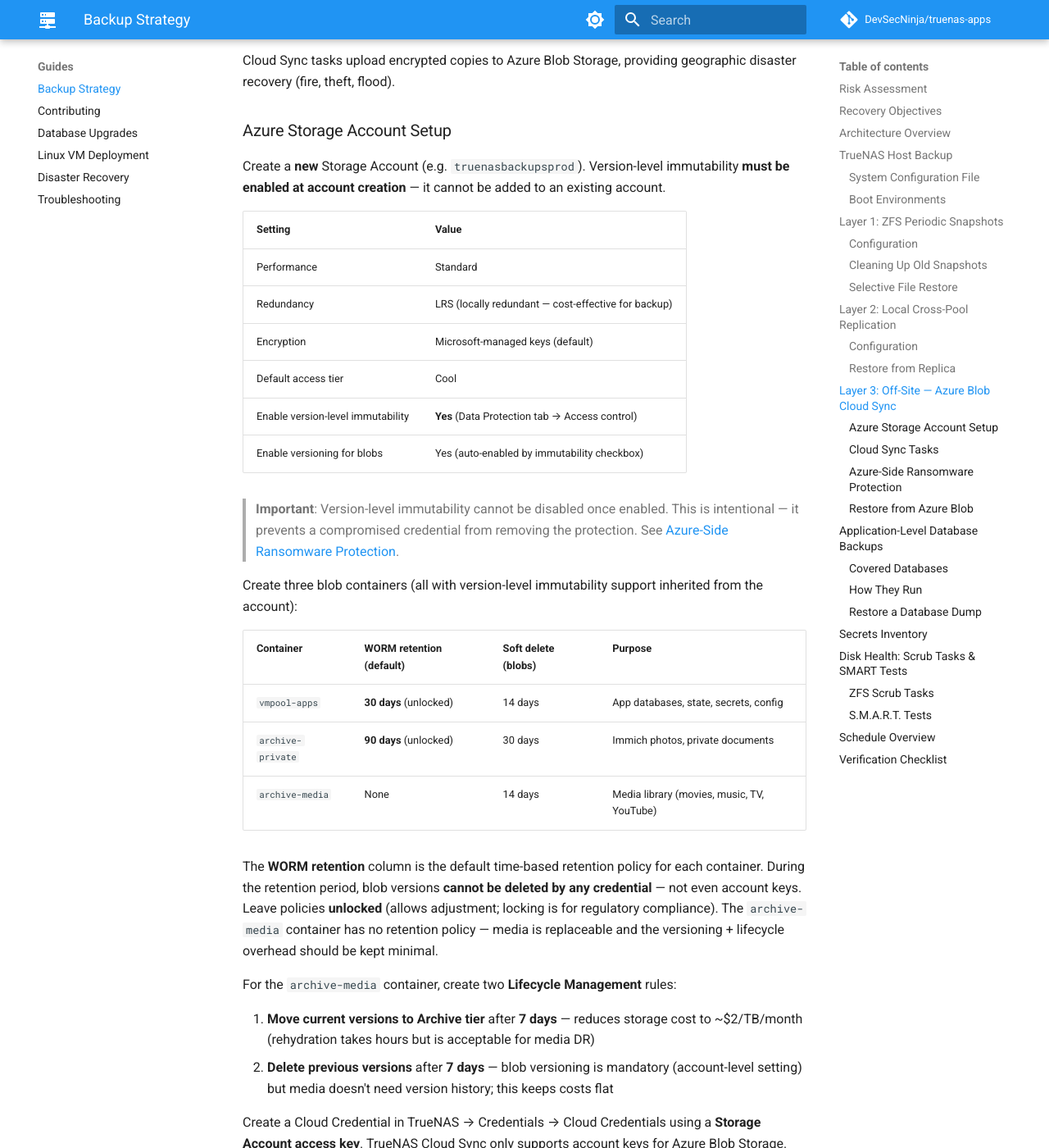
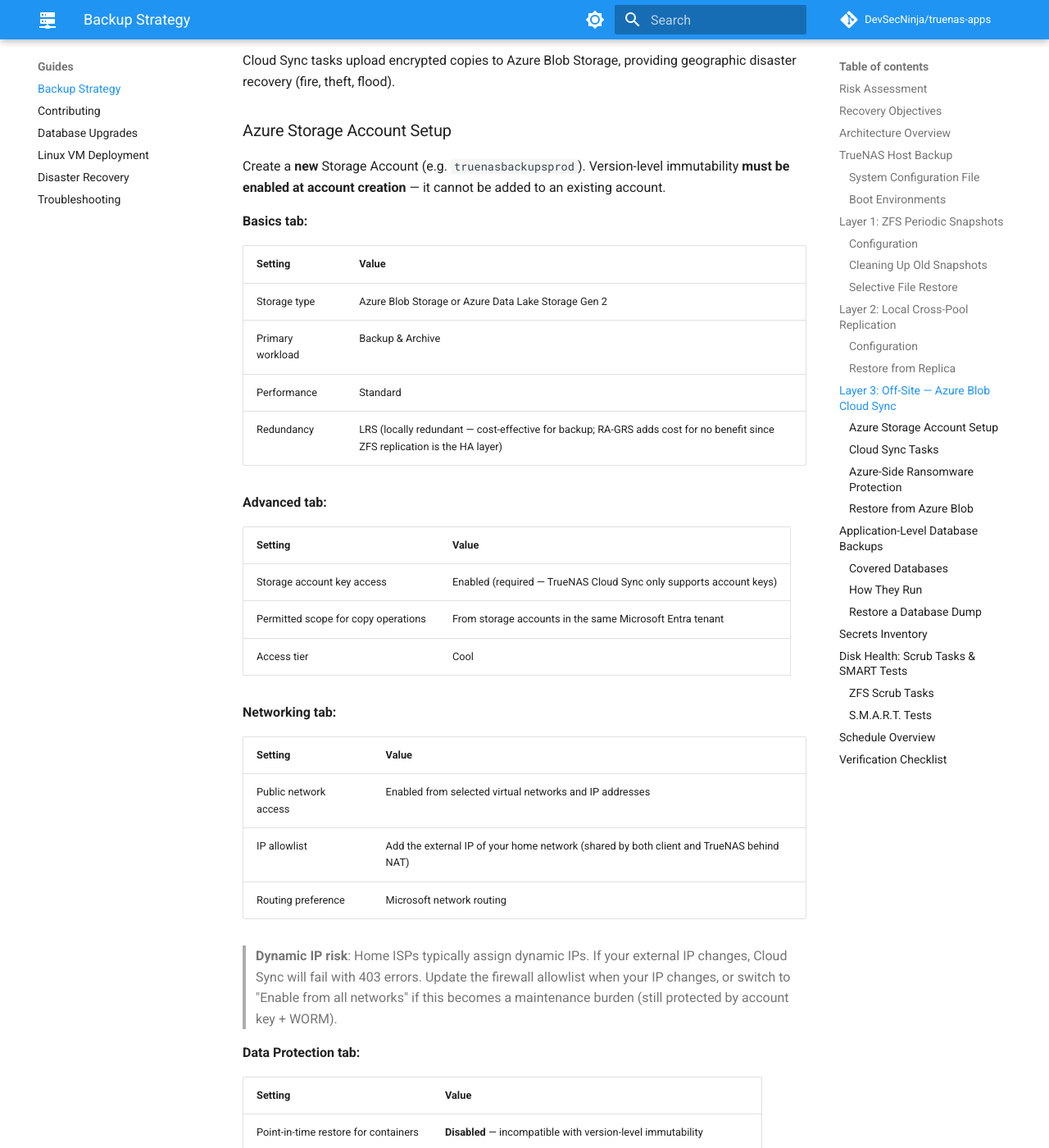
Before and after one commit to DevSecNinja/truenas-apps, an MkDocs documentation site: the page built from docs/BACKUP.md, in a window 1280 px wide and 1400 px high, scrolled down 7400 px. Shown: the whole window at 82% size. Built offline with MkDocs 1.6.1 and Material for MkDocs 9.7.7, drawn with Linux system fonts in a browser that asks for light colours; comment, search, counter and statistics services are not loaded; some of the changed text lies outside the part shown.

Commit message:
docs: enhance Cloud Sync documentation with detailed settings for Azure Storage configuration and version-level immutability

```diff
--- a/docs/BACKUP.md
+++ b/docs/BACKUP.md
@@ -220,14 +220,51 @@
 
 Create a **new** Storage Account (e.g. `truenasbackupsprod`). Version-level immutability **must be enabled at account creation** — it cannot be added to an existing account.
 
-| Setting                           | Value                                               |
-| --------------------------------- | --------------------------------------------------- |
-| Performance                       | Standard                                            |
-| Redundancy                        | LRS (locally redundant — cost-effective for backup) |
-| Encryption                        | Microsoft-managed keys (default)                    |
-| Default access tier               | Cool                                                |
-| Enable version-level immutability | **Yes** (Data Protection tab → Access control)      |
-| Enable versioning for blobs       | Yes (auto-enabled by immutability checkbox)         |
+**Basics tab:**
+
+| Setting          | Value                                                                                                                      |
+| ---------------- | -------------------------------------------------------------------------------------------------------------------------- |
+| Storage type     | Azure Blob Storage or Azure Data Lake Storage Gen 2                                                                        |
+| Primary workload | Backup & Archive                                                                                                           |
+| Performance      | Standard                                                                                                                   |
+| Redundancy       | LRS (locally redundant — cost-effective for backup; RA-GRS adds cost for no benefit since ZFS replication is the HA layer) |
+
+**Advanced tab:**
+
+| Setting                             | Value                                                              |
+| ----------------------------------- | ------------------------------------------------------------------ |
+| Storage account key access          | Enabled (required — TrueNAS Cloud Sync only supports account keys) |
+| Permitted scope for copy operations | From storage accounts in the same Microsoft Entra tenant           |
+| Access tier                         | Cool                                                               |
+
+**Networking tab:**
+
+| Setting               | Value                                                                                   |
+| --------------------- | --------------------------------------------------------------------------------------- |
+| Public network access | Enabled from selected virtual networks and IP addresses                                 |
+| IP allowlist          | Add the external IP of your home network (shared by both client and TrueNAS behind NAT) |
+| Routing preference    | Microsoft network routing                                                               |
+
+> **Dynamic IP risk**: Home ISPs typically assign dynamic IPs. If your external IP changes, Cloud Sync will fail with 403 errors. Update the firewall allowlist when your IP changes, or switch to "Enable from all networks" if this becomes a maintenance burden (still protected by account key + WORM).
+
+**Data Protection tab:**
+
+| Setting                              | Value                                                             |
+| ------------------------------------ | ----------------------------------------------------------------- |
+| Point-in-time restore for containers | **Disabled** — incompatible with version-level immutability       |
+| Soft delete for blobs                | Enabled — 14 days                                                 |
+| Soft delete for containers           | Enabled — 7 days                                                  |
+| Soft delete for file shares          | Enabled — 7 days (not used, but harmless)                         |
+| Enable versioning for blobs          | Enabled (required for version-level immutability)                 |
+| Enable blob change feed              | Enabled, keep all logs (audit trail of all create/modify/deletes) |
+| Enable version-level immutability    | **Enabled** (Access control section) — primary ransomware defense |
+
+**Encryption tab:**
+
+| Setting                   | Value                                                                  |
+| ------------------------- | ---------------------------------------------------------------------- |
+| Encryption key management | Microsoft-managed keys                                                 |
+| Infrastructure encryption | Enabled (double encryption at infrastructure layer — defense-in-depth) |
 
 > **Important**: Version-level immutability cannot be disabled once enabled. This is intentional — it prevents a compromised credential from removing the protection. See [Azure-Side Ransomware Protection](#azure-side-ransomware-protection).
 
```
